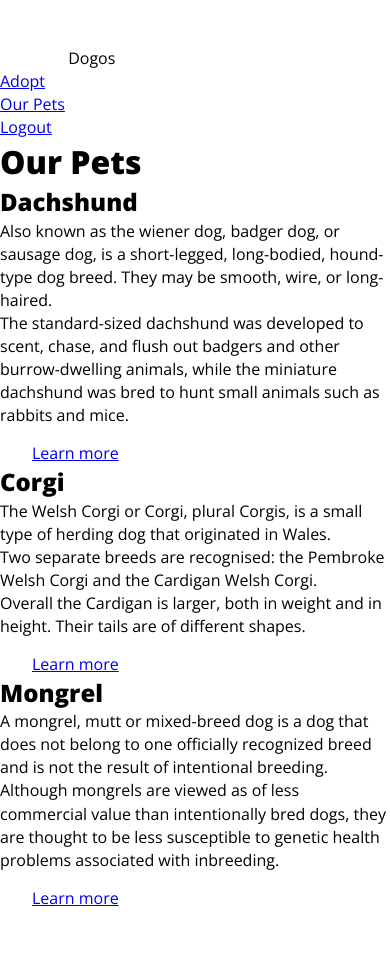
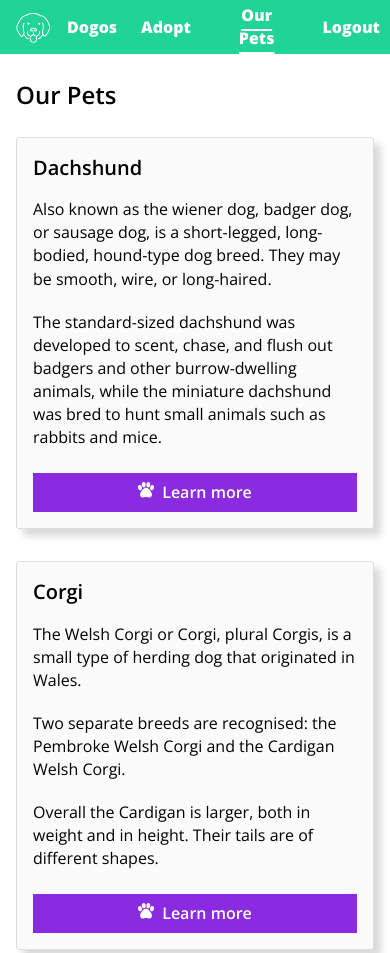
Before and after one commit to Sammy-Maldonado/frontend-html-css-test, a plain HTML site: page index.html in a window 390 px wide. Shown: the top 953 px of the page. Before the commit the page ends 910 px from the top, so only its background shows below. Drawn offline with nearby package versions, Linux system fonts and the light colour scheme.

Commit message:
Sammy-Maldonado-magnet-frontend-test 10-10-2023 16:53hrs

```diff
--- a/index.html
+++ b/index.html
@@ -11,6 +11,7 @@
   - You CANNOT remove template tags (variables between {}). The test may change the content of these.
 -->
 <html lang="en">
+
 <head>
   <meta charset="UTF-8">
   <meta name="viewport" content="width=device-width, initial-scale=1.0">
@@ -20,16 +21,48 @@
   <link href="style.css" rel="stylesheet" />
   <script src="site.js"></script>
 </head>
+
 <body>
+  <nav class="navbar">
+    <div class="navbar__img-content">
       <img src="img/logo.png">
-    Dogos
+      <span class="dogos">Dogos</span>
+    </div>
     {navlinks}
-    <h1>{title}</h1>
+  </nav>
+  <main class="main-content">
+    <h1 class="main__content-title">{title}</h1>
+
+    <div class="card-container">
+      <div class="card">
+        <div class="card__content">
           {content1}
-    <a href="#"><img src="img/paw.png">Learn more</a>
+        </div>
+        <div class="card__button">
+          <a href="#" ><img src="img/paw.png">Learn more</a>
+        </div>
+      </div>
+
+      <div class="card">
+        <div class="card__content">
           {content2}
-    <a href="#"><img src="img/paw.png">Learn more</a>
+        </div>
+        <div class="card__button">
+          <a href="#" ><img src="img/paw.png">Learn more</a>
+        </div>
+      </div>
+
+      <div class="card">
+        <div class="card__content">
           {content3}
-    <a href="#"><img src="img/paw.png">Learn more</a>
+        </div>
+        <div class="card__button">
+          <a href="#" ><img src="img/paw.png">Learn more</a>
+        </div>
+      </div>
+    </div>
+
+  </main>
 </body>
+
 </html>
--- a/style.css
+++ b/style.css
@@ -35,3 +35,231 @@ html {
   font-size: 16px;
   line-height: 1.44;
 }
+
+
+/* NAVBAR */
+
+nav {
+  background-color: var(--secondary);
+  color: var(--gray-4);
+  padding: var(--spacer-1) 220px;
+  text-align: center;
+  display: flex;
+  justify-content: space-between;
+  align-items: center;
+}
+
+nav img {
+  margin-right: var(--spacer-2);
+  width: 35px;
+}
+
+nav ul {
+  list-style: none;
+  padding: 0;
+  display: flex;
+  align-items: center;
+  justify-content: space-between;
+}
+
+nav li {
+  margin: 0 var(--spacer-4);
+  display: inline-block;
+  font-weight: var(--font-weight-heavy);
+}
+
+nav li:last-child {
+  margin-right: 0;
+}
+
+nav li a {
+  color: var(--gray-4);
+  display: flex;
+  text-decoration: none;
+}
+
+.active {
+  text-decoration: underline;
+  text-decoration-color: var(--gray-4);
+  text-underline-offset: var(--spacer-2);
+  text-decoration-thickness: 2px;
+}
+
+
+.navbar__img-content {
+  display: flex;
+  align-items: center;
+}
+
+.dogos {
+  font-weight: var(--font-weight-heavy);
+  margin-left: var(--spacer-2);
+}
+
+
+/* BODY */
+
+h2 {
+  font-weight: var(--font-weight-bold);
+  padding-bottom: var(--spacer-3);
+  font-size: var(--font-size-2);
+}
+
+p + p {
+  margin-top: 20px;
+}
+
+.main-content {
+  padding: 0 220px;
+}
+
+.main__content-title {
+  padding: var(--spacer-4) 0;
+  font-size: var(--font-size-1);
+  font-weight: var(--font-weight-bold);
+}
+
+.card-container {
+  display: flex;
+  justify-content: space-between;
+  gap: var(--spacer-5);
+  height: auto;
+}
+
+.card {
+  flex: 1;
+  background-color: var(--gray-3);
+  padding: var(--spacer-3);
+  border-radius: 3px;
+  box-shadow: var(--shadows);
+  display: flex;
+  flex-direction: column;
+  border: solid 1px var(--gray-2);
+  height: 415px;
+}
+
+.card__content {
+  flex: 1;
+  display: flex;
+  flex-direction: column;
+}
+
+.card__button {
+  background-color: var(--primary);
+  color: var(--gray-4);
+  padding: var(--spacer-2);
+  text-decoration: none;
+  text-align: center;
+  transition: background-color 0.5s ease;
+}
+
+.card__button:hover {
+  background-color: var(--secondary);
+}
+
+.card__button img {
+  width: 16px;
+  margin-right: var(--spacer-2);
+
+}
+
+.card__button a {
+  color: var(--gray-4);
+  text-decoration: none;
+  font-weight: var(--font-weight-bold);
+}
+
+
+/* MEDIA */
+
+
+@media screen and (max-width: 1439px) {
+  .main-content {
+    padding: 0 150px;
+  }
+
+  nav {
+    background-color: var(--secondary);
+    color: var(--gray-4);
+    padding: var(--spacer-1) 150px;
+    text-align: center;
+    display: flex;
+    justify-content: space-between;
+    align-items: center;
+  }
+}
+
+@media screen and (max-width: 1279px) {
+  .main-content {
+    padding: 0 var(--spacer-4);
+  }
+
+  nav {
+    background-color: var(--secondary);
+    color: var(--gray-4);
+    padding: var(--spacer-1) var(--spacer-4);
+    text-align: center;
+    display: flex;
+    justify-content: space-between;
+    align-items: center;
+  }
+}
+
+@media screen and (max-width: 992px) {
+  .main-content {
+    padding: var(--spacer-5);
+  }
+
+  nav {
+    background-color: var(--secondary);
+    color: var(--gray-4);
+    padding: var(--spacer-1) var(--spacer-5);
+    text-align: center;
+    display: flex;
+    justify-content: space-between;
+    align-items: center;
+  }
+
+  .main__content-title {
+    padding-top: 0;
+  }
+
+  .card-container {
+    display: flex;
+    flex-direction: column;
+  }
+
+  .card__button {
+    margin-top: var(--spacer-4);
+  }
+}
+
+
+@media screen and (max-width: 767px) {
+  .main-content {
+    padding: var(--spacer-3);
+  }
+
+  nav {
+    background-color: var(--secondary);
+    color: var(--gray-4);
+    padding: var(--spacer-1) var(--spacer-3);
+    text-align: center;
+    display: flex;
+    justify-content: space-between;
+    align-items: center;
+  }
+
+  .main__content-title {
+    padding-top: var(--spacer-2);
+  }
+
+  .card-container {
+    display: flex;
+    flex-direction: column;
+  }
+
+  .card__button {
+    margin-top: var(--spacer-4);
+  }
+}
```
Lines whose indentation alone changed are shown as unchanged.
